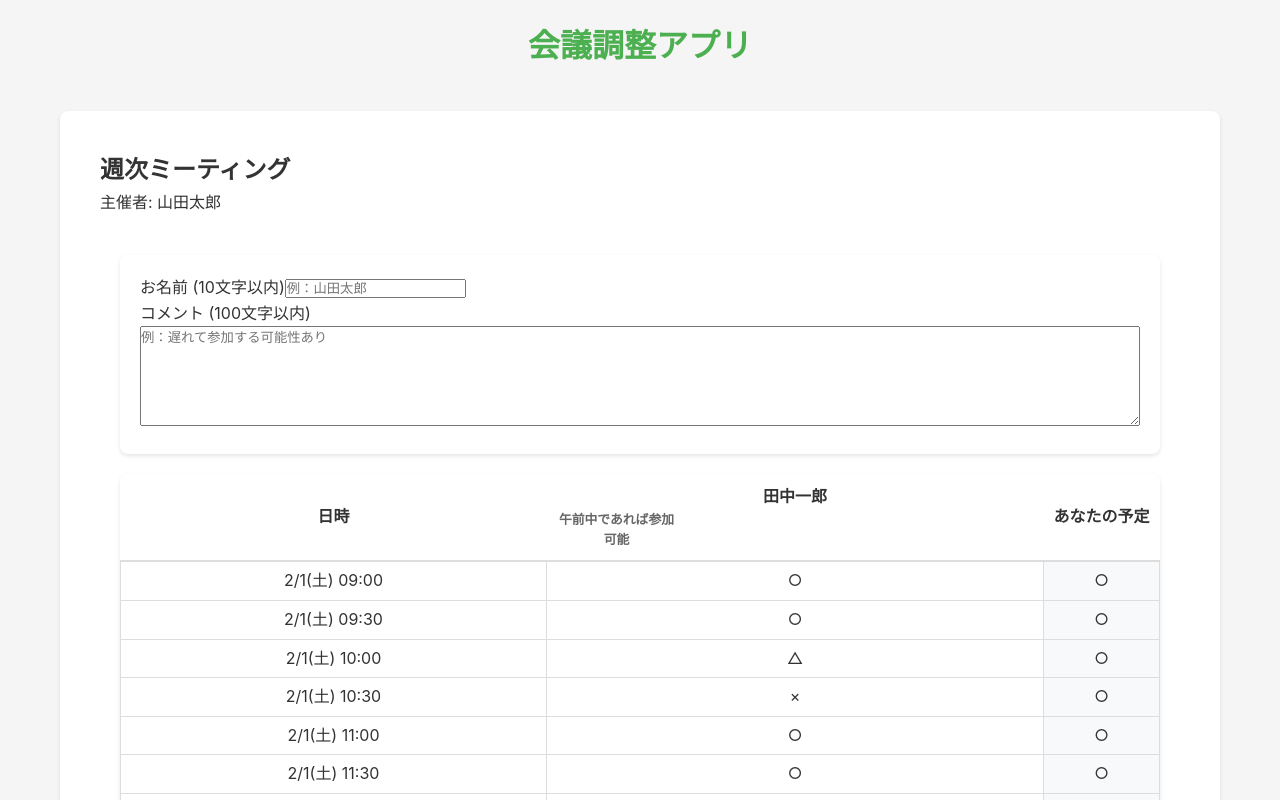
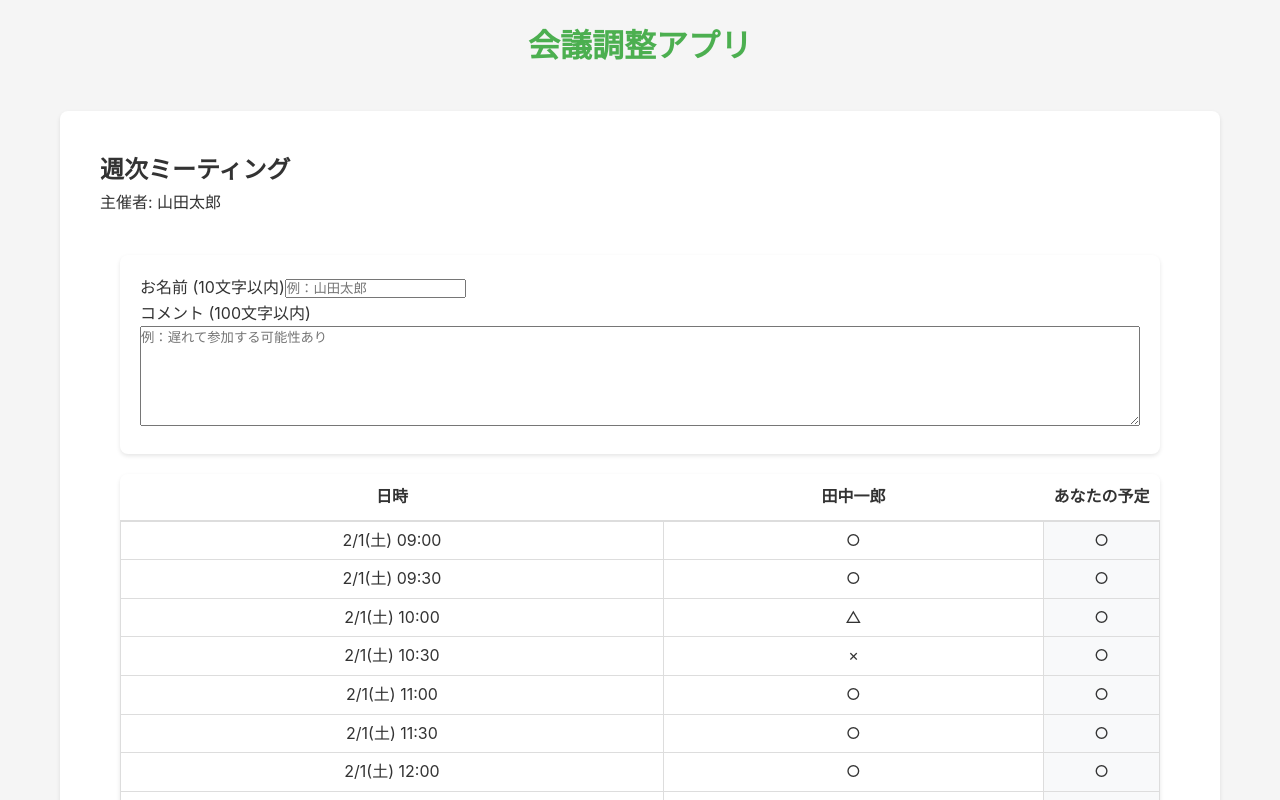
Before and after one commit to sumichichi2015/meeting-scheduler, a Vue app in the folder frontend/: page /meeting/1 in a window 1280 px wide. Shown: the top 800 px of the page. Built offline with nearby package versions, Linux system fonts and the light colour scheme; what v-calendar would draw is missing.

Commit message:
UI/UX改善： - コメント表示を表の下部に移動 - ドラッグによる複数選択機能を改善 - ドラッグ状態の管理を強化

```diff
--- a/frontend/src/components/JoinMeeting.vue
+++ b/frontend/src/components/JoinMeeting.vue
@@ -37,7 +37,6 @@
               <th class="date-cell">日時</th>
               <th v-for="participant in participants" :key="participant.name">
                 {{ participant.name }}
-                <div class="participant-comment">{{ participant.comment }}</div>
               </th>
               <th v-if="!hasSubmitted">あなたの予定</th>
             </tr>
```
